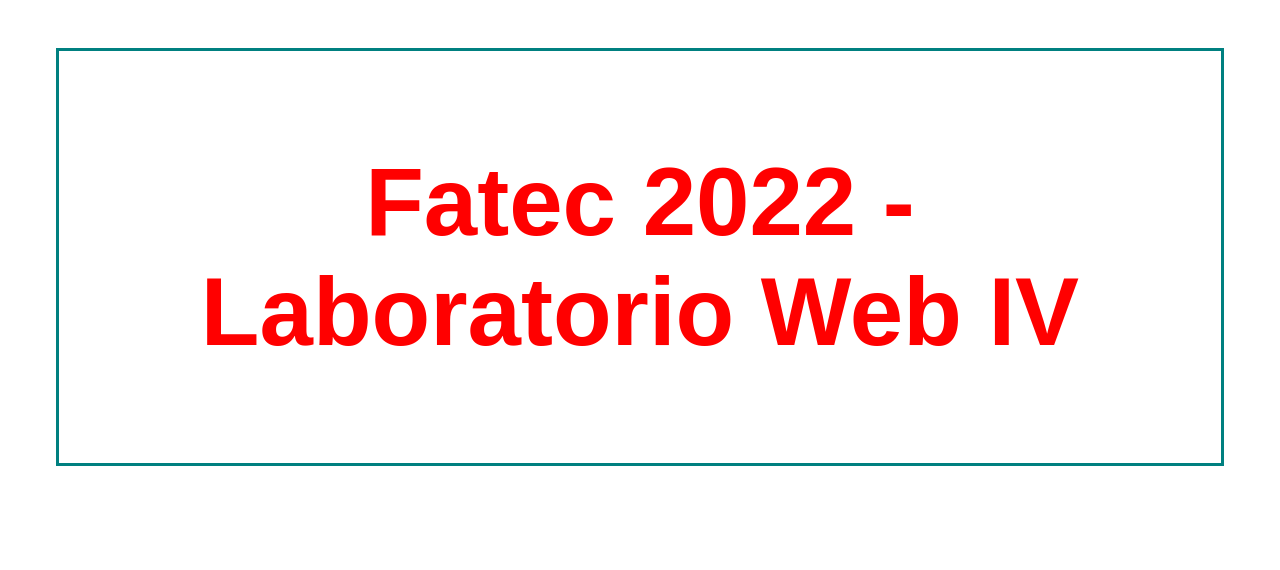
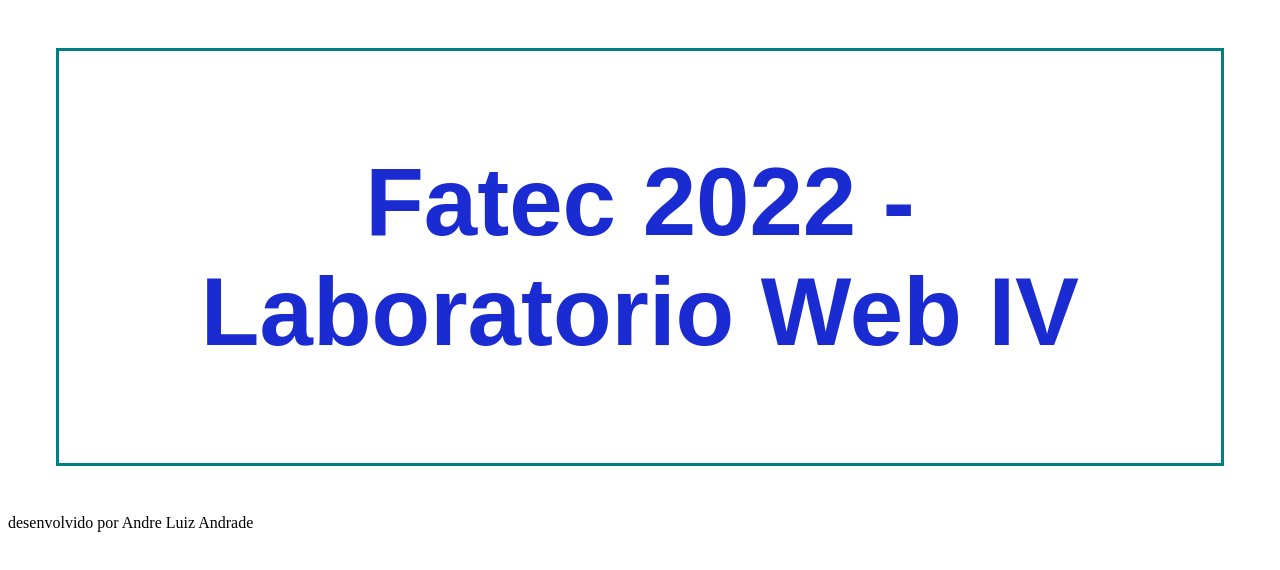
Before and after one commit to alandrade2/app-heroku, a website: page index.html in a window 1280 px wide. Drawn offline with Linux system fonts and the light colour scheme.

Commit message:
novos testes de integração

```diff
--- a/index.html
+++ b/index.html
@@ -9,9 +9,10 @@
 <body>
 
     <h1>Fatec 2022 - Laboratorio Web IV</h1>
+    <p>desenvolvido por Andre Luiz Andrade</p>
     <style>
         h1 {
-            color: red;
+            color: rgb(25, 43, 209);
             border: 3px teal solid;
             font-size: 6em;
             padding: 1em;
```
